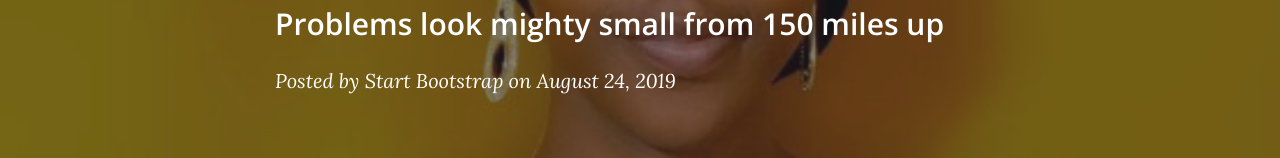
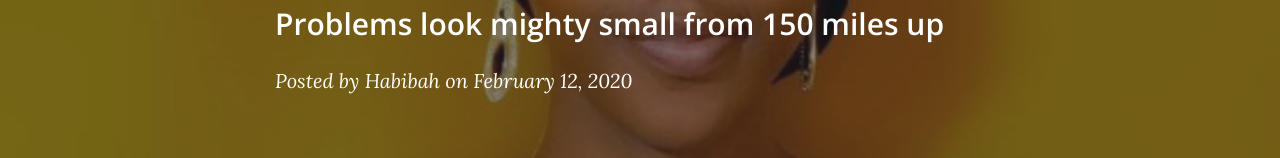
Before and after one commit to atikumjafar/bibtiesink, a website: page post.html in a window 1280 px wide. Shown: the part 401-559 px from the top of the page. Drawn offline with nearby package versions, Linux system fonts and the light colour scheme.

Commit message:
Update post.html

```diff
--- a/post.html
+++ b/post.html
@@ -62,8 +62,8 @@
             <h1>Man must explore, and this is exploration at its greatest</h1>
             <h2 class="subheading">Problems look mighty small from 150 miles up</h2>
             <span class="meta">Posted by
-              <a href="#">Start Bootstrap</a>
-              on August 24, 2019</span>
+              <a href="#">Habibah</a>
+              on February 12, 2020</span>
           </div>
         </div>
       </div>
```
